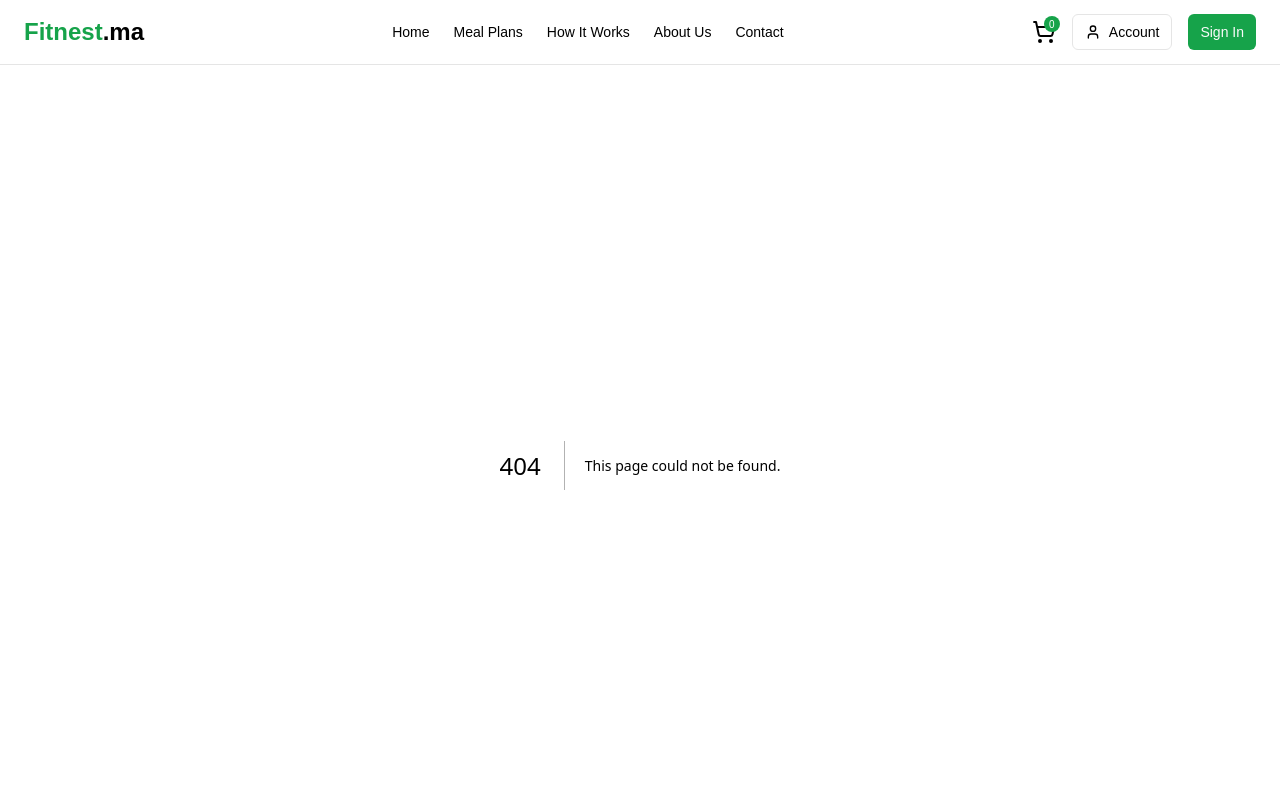
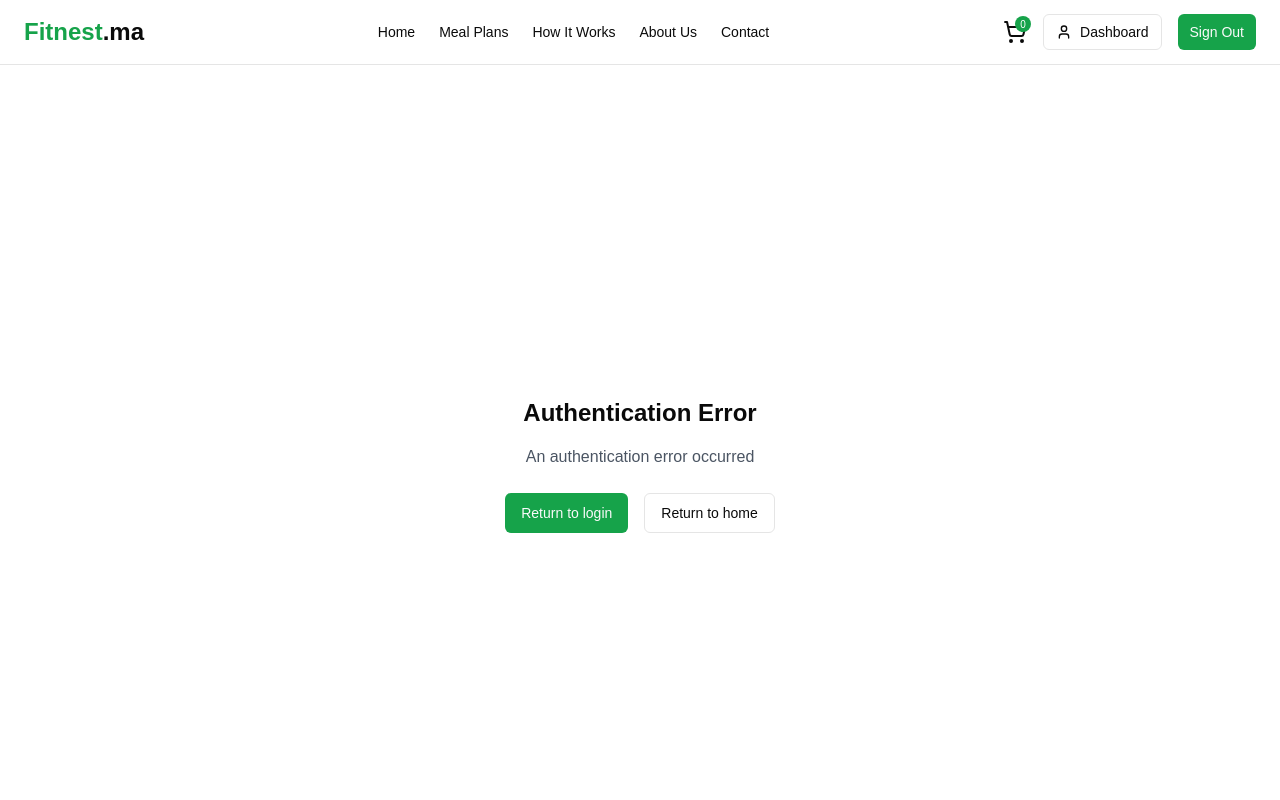
Before and after one commit to Chibschibs-tech/Fitnest, a Next.js app: page /api/auth/error in a window 1280 px wide. Before the commit this address had no page. Shown: the top 800 px of the page. Built offline with nearby package versions, Linux system fonts and the light colour scheme; no server answers; sample sign-in values are in the browser's storage.

Commit message:
fix: enhance NextAuth error handling and page
Create dedicated NextAuth error page and update configuration.

Co-authored-by: null <207479814+Chibschibs-tech@users.noreply.github.com>

```diff
--- a/app/api/auth/[...nextauth]/route.ts
+++ b/app/api/auth/[...nextauth]/route.ts
@@ -59,6 +59,7 @@ const handler = NextAuth({
   },
   pages: {
     signIn: "/login",
+    error: "/api/auth/error", // Add this line to specify the error page
   },
   callbacks: {
     jwt({ token, user }) {
--- /dev/null
+++ b/app/api/auth/error/loading.tsx
@@ -0,0 +1,3 @@
+export default function Loading() {
+  return null
+}
--- /dev/null
+++ b/app/api/auth/error/page.tsx
@@ -0,0 +1,38 @@
+"use client"
+
+import { useSearchParams } from "next/navigation"
+import { Button } from "@/components/ui/button"
+import Link from "next/link"
+
+export default function AuthErrorPage() {
+  const searchParams = useSearchParams()
+  const error = searchParams.get("error")
+
+  let errorMessage = "An authentication error occurred"
+
+  // Handle specific error types
+  if (error === "CredentialsSignin") {
+    errorMessage = "Invalid email or password. Please try again."
+  } else if (error === "SessionRequired") {
+    errorMessage = "You need to be signed in to access this page."
+  } else if (error === "AccessDenied") {
+    errorMessage = "You don't have permission to access this resource."
+  } else if (error === "CallbackRouteError") {
+    errorMessage = "There was a problem with the authentication callback."
+  }
+
+  return (
+    <div className="flex min-h-screen flex-col items-center justify-center text-center px-4">
+      <h2 className="text-2xl font-bold mb-4">Authentication Error</h2>
+      <p className="text-gray-600 mb-6">{errorMessage}</p>
+      <div className="flex flex-col sm:flex-row gap-4">
+        <Link href="/login">
+          <Button className="bg-green-600 hover:bg-green-700">Return to login</Button>
+        </Link>
+        <Link href="/">
+          <Button variant="outline">Return to home</Button>
+        </Link>
+      </div>
+    </div>
+  )
+}
--- a/app/dashboard/components/account-settings.tsx
+++ b/app/dashboard/components/account-settings.tsx
@@ -13,8 +13,9 @@ import { Label } from "@/components/ui/label"
 import { Tabs, TabsContent, TabsList, TabsTrigger } from "@/components/ui/tabs"
 import { Separator } from "@/components/ui/separator"
 import { Switch } from "@/components/ui/switch"
-import { AlertCircle, CreditCard, User, Bell, Lock } from "lucide-react"
+import { AlertCircle, CreditCard, User, Bell, Lock, LogOut } from "lucide-react"
 import { Alert, AlertDescription, AlertTitle } from "@/components/ui/alert"
+import { signOut } from "next-auth/react"
 
 export default function AccountSettings() {
   const { data: session } = useSession()
@@ -290,6 +291,19 @@ export default function AccountSettings() {
           </Card>
         </TabsContent>
       </Tabs>
+      <div className="mt-8 pt-8 border-t">
+        <h3 className="text-lg font-medium mb-4">Account Actions</h3>
+        <div className="flex flex-col space-y-4 sm:flex-row sm:space-y-0 sm:space-x-4">
+          <Button
+            variant="outline"
+            className="border-red-200 text-red-600 hover:bg-red-50 hover:text-red-700"
+            onClick={() => signOut({ callbackUrl: "/" })}
+          >
+            <LogOut className="mr-2 h-4 w-4" />
+            Sign Out
+          </Button>
+        </div>
+      </div>
     </div>
   )
 }
--- /dev/null
+++ b/app/dashboard/components/logout-button.tsx
@@ -0,0 +1,18 @@
+"use client"
+
+import { signOut } from "next-auth/react"
+import { Button } from "@/components/ui/button"
+import { LogOut } from "lucide-react"
+
+export default function LogoutButton() {
+  return (
+    <Button
+      variant="outline"
+      className="border-red-200 text-red-600 hover:bg-red-50 hover:text-red-700"
+      onClick={() => signOut({ callbackUrl: "/" })}
+    >
+      <LogOut className="mr-2 h-4 w-4" />
+      Sign Out
+    </Button>
+  )
+}
--- a/app/dashboard/page.tsx
+++ b/app/dashboard/page.tsx
@@ -7,6 +7,7 @@ import AccountSettings from "./components/account-settings"
 import MealPreferences from "./components/meal-preferences"
 import DeliverySchedule from "./components/delivery-schedule"
 import { Tabs, TabsContent, TabsList, TabsTrigger } from "@/components/ui/tabs"
+import LogoutButton from "./components/logout-button"
 
 export default async function DashboardPage() {
   const session = await getServerSession()
@@ -17,9 +18,12 @@ export default async function DashboardPage() {
 
   return (
     <div className="container mx-auto px-4 py-8 md:px-6">
-      <div className="mb-6">
-        <h1 className="text-3xl font-bold">Welcome, {session.user.name}!</h1>
-        <p className="text-gray-600">Manage your meal plans, deliveries, and account settings</p>
+      <div className="mb-6 flex flex-col md:flex-row md:items-center md:justify-between">
+        <div>
+          <h1 className="text-3xl font-bold">Welcome, {session.user.name}!</h1>
+          <p className="text-gray-600">Manage your meal plans, deliveries, and account settings</p>
+        </div>
+        <LogoutButton />
       </div>
 
       <Tabs defaultValue="subscription" className="w-full">
--- a/app/error.tsx
+++ b/app/error.tsx
@@ -16,12 +16,25 @@ export default function Error({
     console.error("Application error:", error)
   }, [error])
 
+  // Check if the error is a response object (which can happen with NextAuth)
+  const isResponseError = error && typeof error === "object" && "props" in error
+
   return (
     <div className="flex min-h-screen flex-col items-center justify-center text-center px-4">
       <h2 className="text-2xl font-bold mb-4">Something went wrong!</h2>
       <p className="text-gray-600 mb-6">
         We apologize for the inconvenience. Please try again or contact support if the problem persists.
       </p>
+      {isResponseError ? (
+        <div className="flex flex-col sm:flex-row gap-4">
+          <Link href="/login">
+            <Button className="bg-green-600 hover:bg-green-700">Return to login</Button>
+          </Link>
+          <Link href="/">
+            <Button variant="outline">Return to home</Button>
+          </Link>
+        </div>
+      ) : (
         <div className="flex flex-col sm:flex-row gap-4">
           <Button onClick={reset} className="bg-green-600 hover:bg-green-700">
             Try again
@@ -30,6 +43,7 @@ export default function Error({
             <Button variant="outline">Return to home</Button>
           </Link>
         </div>
+      )}
     </div>
   )
 }
--- /dev/null
+++ b/components/logout-button.tsx
@@ -0,0 +1,24 @@
+"use client"
+
+import { signOut } from "next-auth/react"
+import { Button } from "@/components/ui/button"
+import { LogOut } from "lucide-react"
+
+interface LogoutButtonProps {
+  variant?: "default" | "destructive" | "outline" | "secondary" | "ghost" | "link"
+  size?: "default" | "sm" | "lg" | "icon"
+  className?: string
+}
+
+export function LogoutButton({ variant = "default", size = "default", className = "" }: LogoutButtonProps) {
+  const handleLogout = async () => {
+    await signOut({ callbackUrl: "/" })
+  }
+
+  return (
+    <Button variant={variant} size={size} onClick={handleLogout} className={className}>
+      <LogOut className="mr-2 h-4 w-4" />
+      Sign out
+    </Button>
+  )
+}
--- /dev/null
+++ b/components/navbar-auth.tsx
@@ -0,0 +1,33 @@
+"use client"
+
+import Link from "next/link"
+import { useSession } from "next-auth/react"
+import { Button } from "@/components/ui/button"
+import { LogoutButton } from "@/components/logout-button"
+
+export function NavbarAuth() {
+  const { data: session, status } = useSession()
+  const isAuthenticated = status === "authenticated"
+
+  return (
+    <div className="flex items-center gap-4">
+      {isAuthenticated ? (
+        <>
+          <Link href="/dashboard">
+            <Button variant="ghost">Dashboard</Button>
+          </Link>
+          <LogoutButton variant="ghost" />
+        </>
+      ) : (
+        <>
+          <Link href="/login">
+            <Button variant="ghost">Sign in</Button>
+          </Link>
+          <Link href="/register">
+            <Button className="bg-green-600 hover:bg-green-700">Sign up</Button>
+          </Link>
+        </>
+      )}
+    </div>
+  )
+}
--- a/components/navbar.tsx
+++ b/components/navbar.tsx
@@ -4,9 +4,11 @@ import { useState } from "react"
 import Link from "next/link"
 import { Menu, X, ShoppingCart, User } from "lucide-react"
 import { Button } from "@/components/ui/button"
+import { signOut, useSession } from "next-auth/react"
 
 export default function Navbar() {
   const [isMenuOpen, setIsMenuOpen] = useState(false)
+  const { data: session } = useSession()
 
   return (
     <header className="sticky top-0 z-50 w-full border-b bg-white/80 backdrop-blur-md">
@@ -44,17 +46,31 @@ export default function Navbar() {
                 0
               </span>
             </Link>
-            <Link href="/account" className="hidden md:block">
+
+            {session ? (
+              <div className="hidden md:flex items-center gap-4">
+                <Link href="/dashboard">
                   <Button variant="outline" size="sm" className="gap-2">
                     <User className="h-4 w-4" />
-                Account
+                    Dashboard
                   </Button>
                 </Link>
+                <Button
+                  size="sm"
+                  className="bg-green-600 hover:bg-green-700"
+                  onClick={() => signOut({ callbackUrl: "/" })}
+                >
+                  Sign Out
+                </Button>
+              </div>
+            ) : (
               <Link href="/login" className="hidden md:block">
                 <Button size="sm" className="bg-green-600 hover:bg-green-700">
                   Sign In
                 </Button>
               </Link>
+            )}
+
             <button className="md:hidden" onClick={() => setIsMenuOpen(!isMenuOpen)}>
               {isMenuOpen ? <X className="h-6 w-6" /> : <Menu className="h-6 w-6" />}
             </button>
@@ -112,14 +128,30 @@ export default function Navbar() {
                 Contact
               </Link>
               <div className="pt-6 space-y-4">
-                <Link href="/login" className="block">
-                  <Button className="w-full bg-green-600 hover:bg-green-700">Sign In</Button>
-                </Link>
-                <Link href="/account" className="block">
-                  <Button variant="outline" className="w-full">
-                    My Account
+                {session ? (
+                  <>
+                    <Link href="/dashboard" className="block">
+                      <Button variant="outline" className="w-full" onClick={() => setIsMenuOpen(false)}>
+                        Dashboard
                       </Button>
                     </Link>
+                    <Button
+                      className="w-full bg-green-600 hover:bg-green-700"
+                      onClick={() => {
+                        setIsMenuOpen(false)
+                        signOut({ callbackUrl: "/" })
+                      }}
+                    >
+                      Sign Out
+                    </Button>
+                  </>
+                ) : (
+                  <Link href="/login" className="block">
+                    <Button className="w-full bg-green-600 hover:bg-green-700" onClick={() => setIsMenuOpen(false)}>
+                      Sign In
+                    </Button>
+                  </Link>
+                )}
               </div>
             </nav>
           </div>
```
Lines whose indentation alone changed are shown as unchanged.
